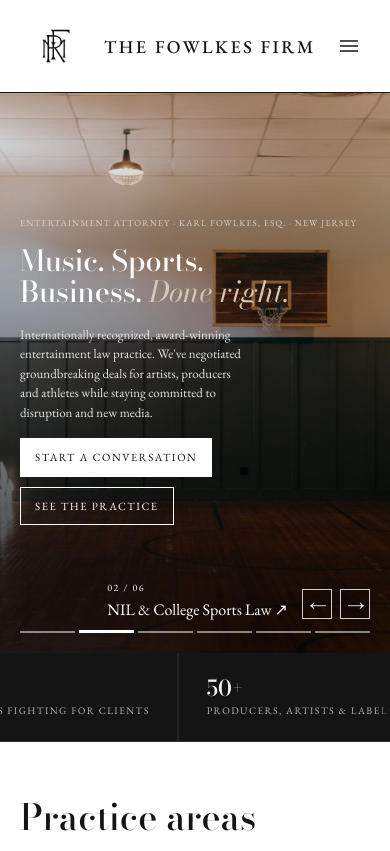
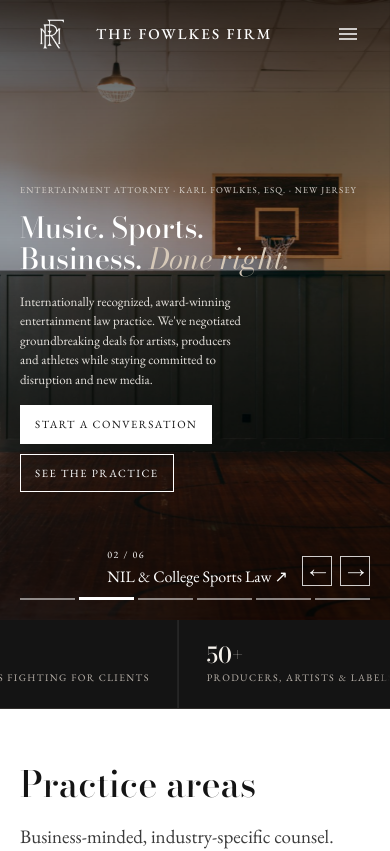
Before and after one commit to josuekenge/fowlkes-firm, a React (Vite) app: page / in a window 390 px wide. Shown: the top 851 px of the page. Built offline with nearby package versions, Linux system fonts and the light colour scheme.

Commit message:
Header: transparent over the home hero then solid on scroll, slimmer on phones, hairline divider

```diff
--- a/src/components/Layout.jsx
+++ b/src/components/Layout.jsx
@@ -13,10 +13,21 @@
 
 export function Nav() {
   const [open, setOpen] = useState(false)
+  const [scrolled, setScrolled] = useState(false)
   const loc = useLocation()
+  const isHome = loc.pathname === '/'
   useEffect(() => { setOpen(false); log.info('route', { path: loc.pathname + loc.hash }) }, [loc])
+  // Home only: the header floats transparent over the dark hero, then turns solid once the page scrolls.
+  useEffect(() => {
+    if (!isHome) return undefined
+    const onScroll = () => setScrolled(window.scrollY > 24)
+    onScroll()
+    window.addEventListener('scroll', onScroll, { passive: true })
+    return () => window.removeEventListener('scroll', onScroll)
+  }, [isHome])
+  const clear = isHome && !scrolled && !open
   return (
-    <nav className={`nav wrap${open ? ' open' : ''}`} aria-label="Primary">
+    <nav className={`nav wrap${isHome ? ' home' : ''}${clear ? ' clear' : ''}${open ? ' open' : ''}`} aria-label="Primary">
       <Link to="/" className="brand"><img src="/images/monogram.webp" alt="" width="72" height="36" /><span>{firm.name}</span></Link>
       <div className="links">
         {links.map(([to, label]) => (
--- a/src/index.css
+++ b/src/index.css
@@ -1001,3 +1001,30 @@
   .story-note p { font-size: 12.5px; line-height: 1.4; color: var(--muted); }
   .articles-content { padding-bottom: 16px; }
 }
+
+/* header: hairline instead of a heavy rule everywhere; on the home page it floats transparent over the hero */
+.nav { border-bottom: 1px solid var(--hair); }
+.nav.home { position: fixed; top: 0; left: 0; right: 0; transition: background-color .35s ease, border-color .35s ease, color .35s ease; }
+.nav.clear { background: transparent; border-bottom-color: transparent; color: #fff; }
+.nav.clear .brand img { filter: invert(1); }
+.nav.clear .links a.active { border-bottom-color: #fff; }
+.nav.clear .cta { background: #fff; color: var(--ink); border-color: #fff; }
+.nav.clear .cta:hover { background: transparent; color: #fff; }
+.nav.clear .burger { color: #fff; }
+.nav.home + main .hero::before { content: ''; position: absolute; left: 0; right: 0; top: 0; height: 240px; z-index: 2; pointer-events: none; background: linear-gradient(180deg, rgba(0,0,0,.72), rgba(0,0,0,.35) 55%, rgba(0,0,0,0)); }
+.nav.home + main .hero .copy { padding-top: 168px; }
+.nav.home + main .hero { min-height: clamp(700px, 58vw, 860px); }
+@media (max-width: 860px) {
+  .nav { padding-top: 12px; padding-bottom: 12px; }
+  .nav .brand { font-size: 15px; gap: 12px; }
+  .nav .brand img { height: 32px; margin: 0; }
+}
+@media (max-width: 600px) {
+  .nav.home + main .hero { min-height: clamp(620px, 150vw, 740px); }
+  .nav.home + main .hero .copy { padding-top: 110px; }
+}
+@media (max-width: 380px) {
+  .nav .brand { letter-spacing: .1em; gap: 10px; }
+  .nav .brand img { height: 30px; }
+}
+@media (prefers-reduced-motion: reduce) { .nav.home { transition: none; } }
```
Also changed, not shown: 1 other file (tests, documents, lock files or other folders).
